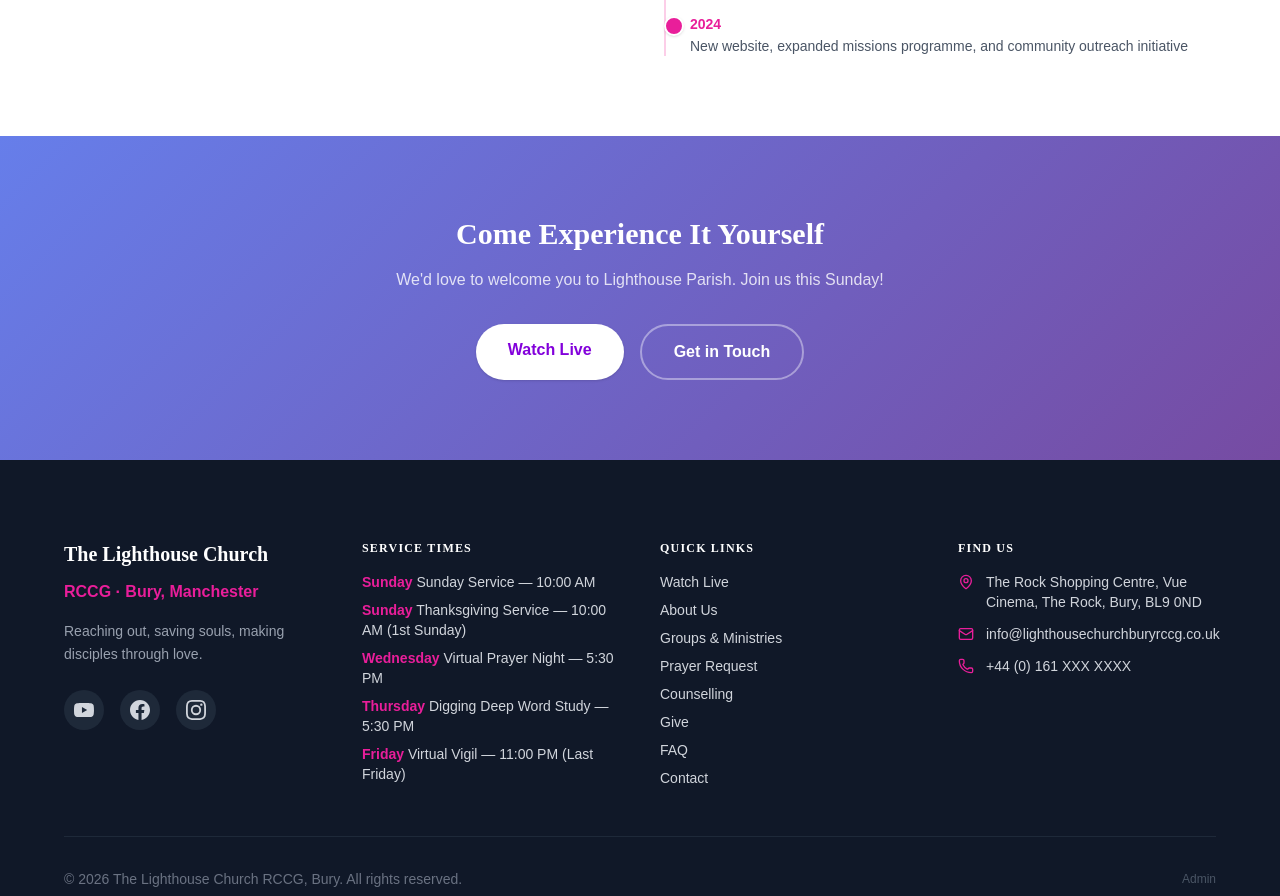
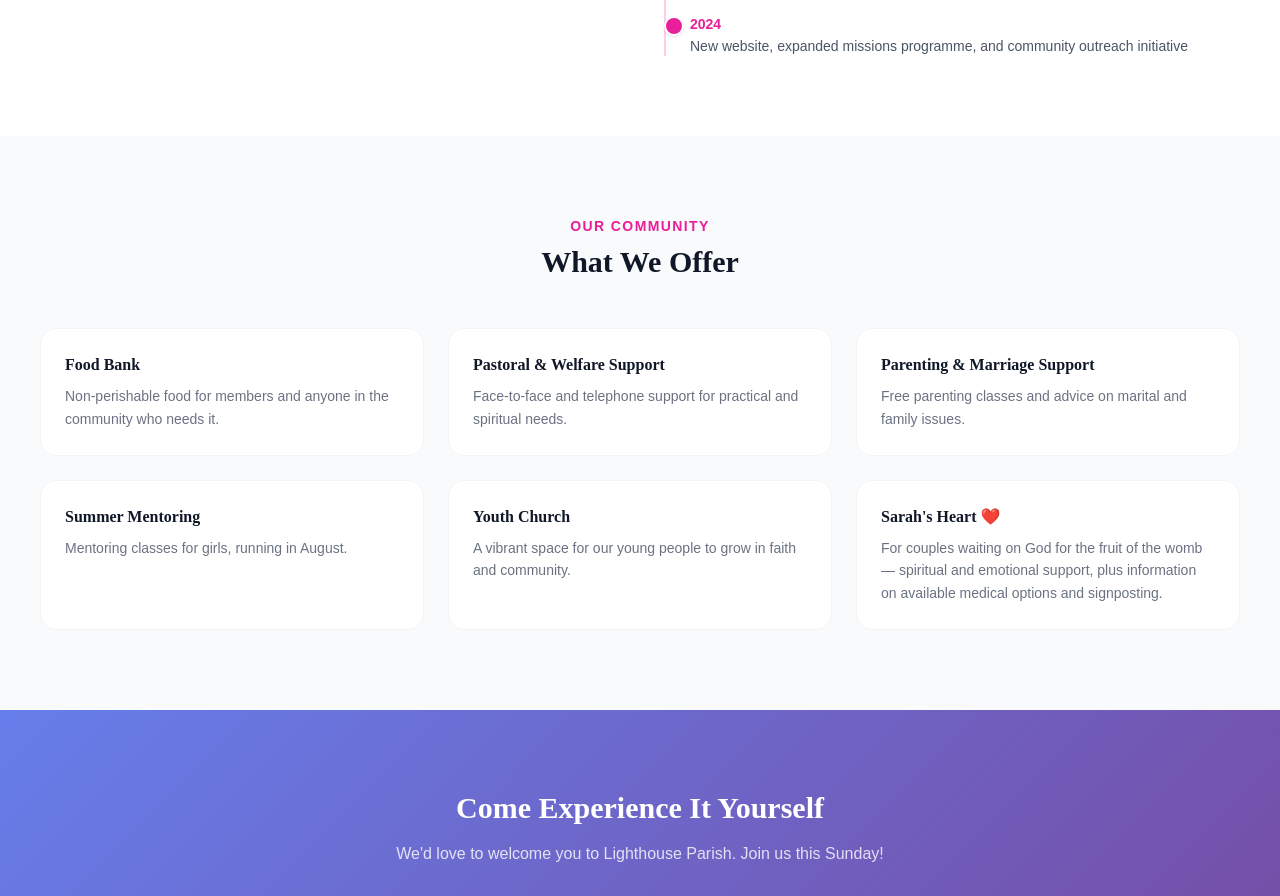
Before and after one commit to Coolzymccooy/lhp_app, a React (Vite) app in the folder client/: page /about in a window 1280 px wide. Shown: the part 1960-2856 px from the top of the page. Built offline with nearby package versions, Linux system fonts and the light colour scheme.

Commit message:
feat: add What We Offer incl Youth Church and Sarah's Heart

```diff
--- a/client/src/pages/AboutPage.tsx
+++ b/client/src/pages/AboutPage.tsx
@@ -1,5 +1,14 @@
 import { CheckCircle } from 'lucide-react';
 import { Link } from 'react-router-dom';
+
+const OFFERINGS = [
+  { title: 'Food Bank', desc: 'Non-perishable food for members and anyone in the community who needs it.' },
+  { title: 'Pastoral & Welfare Support', desc: 'Face-to-face and telephone support for practical and spiritual needs.' },
+  { title: 'Parenting & Marriage Support', desc: 'Free parenting classes and advice on marital and family issues.' },
+  { title: 'Summer Mentoring', desc: 'Mentoring classes for girls, running in August.' },
+  { title: 'Youth Church', desc: 'A vibrant space for our young people to grow in faith and community.' },
+  { title: "Sarah's Heart ❤️", desc: 'For couples waiting on God for the fruit of the womb — spiritual and emotional support, plus information on available medical options and signposting.' },
+];
 
 const VALUES = [
   { title: 'Faith', desc: 'We believe in the power of God\'s Word and trust Him in every circumstance.' },
@@ -119,6 +128,24 @@ export default function AboutPage() {
         </div>
       </section>
 
+      {/* What We Offer */}
+      <section className="section-pad bg-gray-50">
+        <div className="container-max">
+          <div className="text-center mb-12">
+            <p className="text-primary font-bold text-sm uppercase tracking-widest mb-2">Our Community</p>
+            <h2 className="text-3xl font-bold text-gray-900">What We Offer</h2>
+          </div>
+          <div className="grid grid-cols-1 sm:grid-cols-2 lg:grid-cols-3 gap-6">
+            {OFFERINGS.map(o => (
+              <div key={o.title} className="bg-white rounded-2xl p-6 border border-gray-100 hover:border-pink-200 hover:shadow-md transition-all">
+                <h3 className="font-bold text-gray-900 mb-2">{o.title}</h3>
+                <p className="text-gray-500 text-sm leading-relaxed">{o.desc}</p>
+              </div>
+            ))}
+          </div>
+        </div>
+      </section>
+
       {/* CTA */}
       <section className="section-pad bg-gradient-brand text-center">
         <div className="container-max max-w-2xl mx-auto">
```
